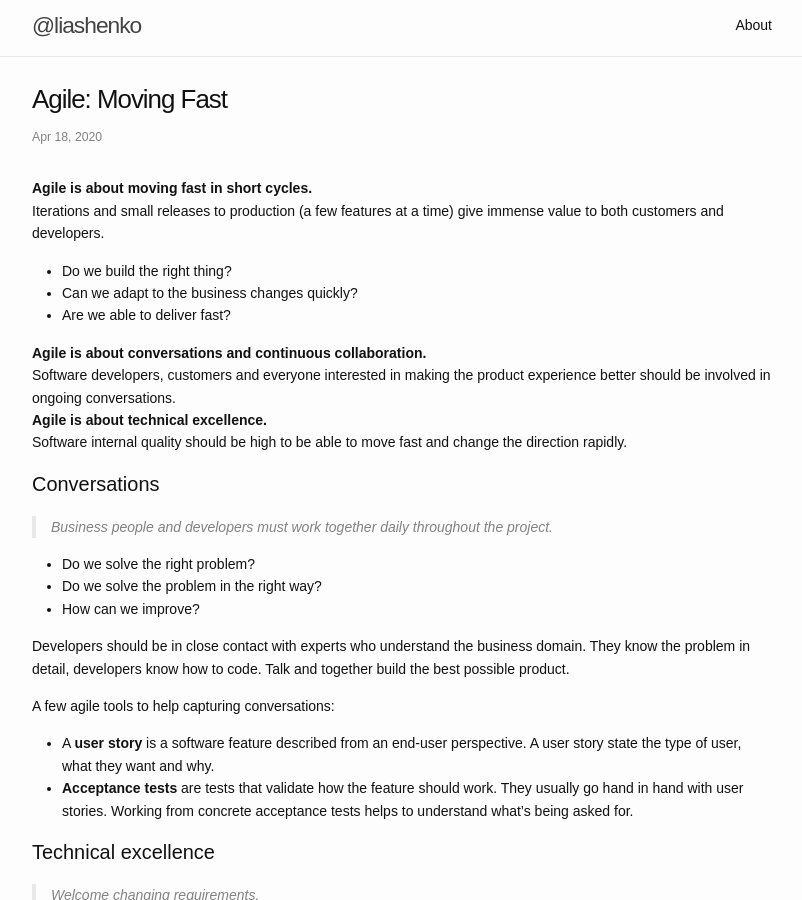
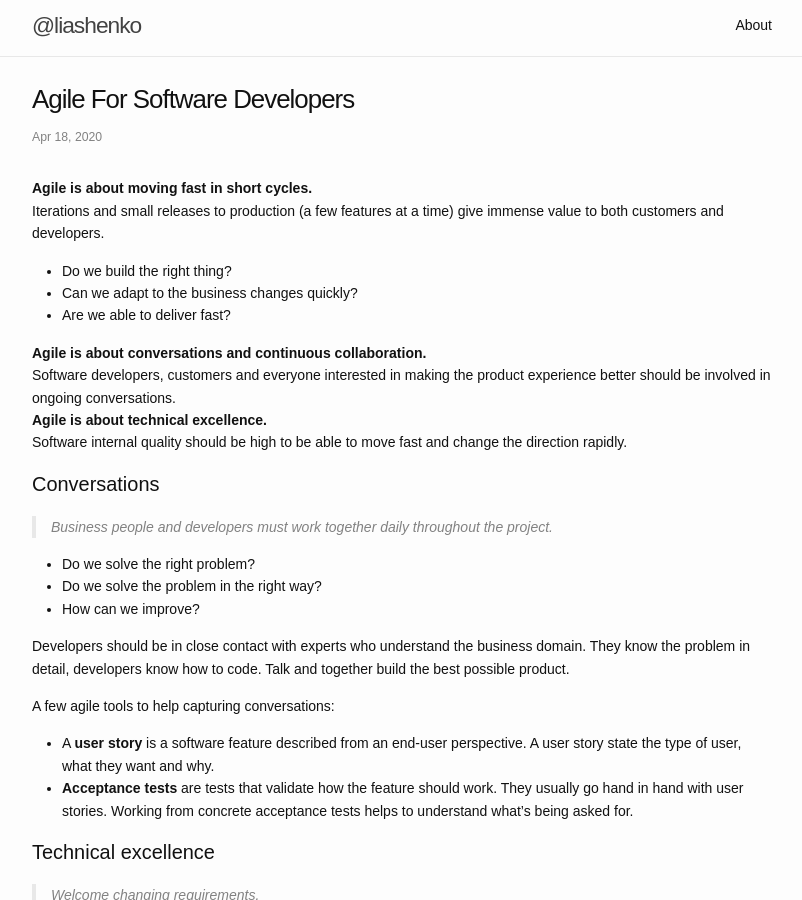
Before and after one commit to liashenko/liashenko.github.io, a Jekyll site: the page built from _posts/2020-04-18-agile-moving-fast.markdown, in a window 1280 px wide and 900 px high. Shown: the whole window, without its empty margins (238-1040 px from the left). Built offline with Jekyll 4.4.1, drawn with Linux system fonts in a browser that asks for light colours; comment, search, counter and statistics services are not loaded.

Commit message:
Rename the agile article

```diff
--- a/_posts/2020-04-18-agile-moving-fast.markdown
+++ b/_posts/2020-04-18-agile-moving-fast.markdown
@@ -1,6 +1,6 @@
 ---
 layout: post
-title:  "Agile: Moving Fast"
+title:  "Agile For Software Developers"
 date:   2020-04-18 20:00:00 +0300
 permalink:   agile
 categories: [agile]
```
